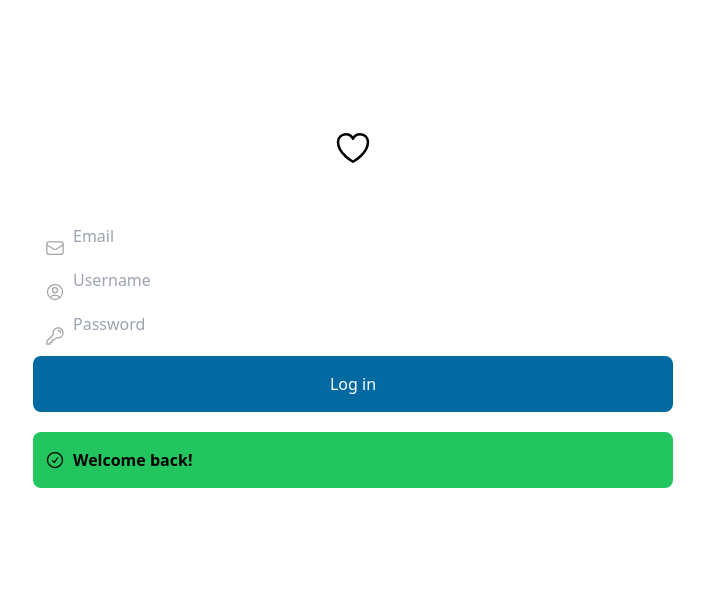
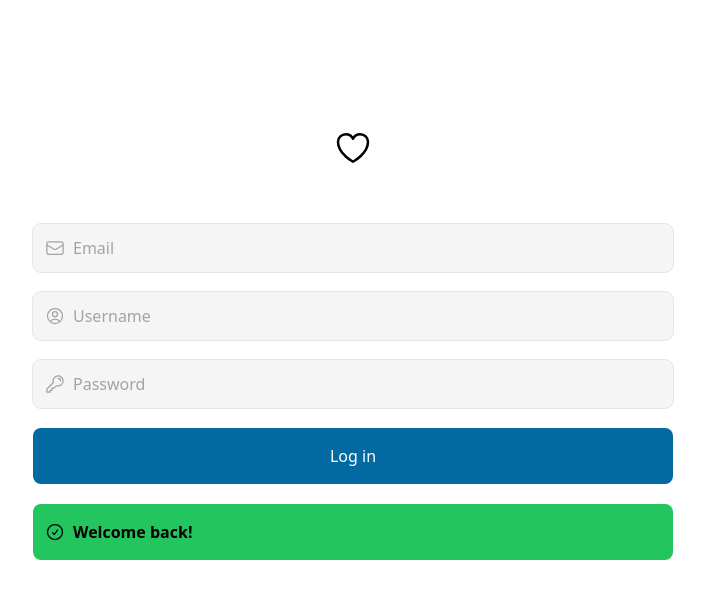
Before and after one commit to charmleesb/carrot-assign, a Next.js app: page /log-in in a window 1280 px wide. Shown: the top 598 px of the page, without its empty margins (287-992 px from the left). Built offline with nearby package versions, Linux system fonts and the light colour scheme.

Commit message:
chore: 파일 위치 등 수정

```diff
--- a/app/create-account/actions.ts
+++ b/app/create-account/actions.ts
@@ -1,7 +1,7 @@
 "use server";
 import { z } from "zod";
-import { PASSWORD_MIN_LENGTH, PASSWORD_REGEX, PASSWORD_REGEX_ERROR } from "../lib/constants";
-import db from "../lib/db";
+import { PASSWORD_MIN_LENGTH, PASSWORD_REGEX, PASSWORD_REGEX_ERROR } from "../../lib/constants";
+import db from "../../lib/db";
 
 const checkPasswords = (({password, confirmPassword}:{password:string, confirmPassword:string}) => password === confirmPassword)
 
--- a/app/create-account/page.tsx
+++ b/app/create-account/page.tsx
@@ -2,8 +2,8 @@
 
 import { useFormState } from "react-dom";
 import { createAccount } from "./actions";
-import Input from "../components/Input";
-import Button from "../components/Button";
+import Input from "../../components/Input";
+import Button from "../../components/Button";
 
 export default function CreateAccount() {
   const [state, dispatch] = useFormState(createAccount, null);
--- a/app/log-in/actions.ts
+++ b/app/log-in/actions.ts
@@ -1,7 +1,7 @@
 "use server";
 
 import {z} from "zod";
-import { PASSWORD_MIN_LENGTH, PASSWORD_REGEX, PASSWORD_REGEX_ERROR } from "../lib/constants";
+import { PASSWORD_MIN_LENGTH, PASSWORD_REGEX, PASSWORD_REGEX_ERROR } from "../../lib/constants";
 
 const checkEmail = (email:string) => email.endsWith("@zod.com");
 
--- a/app/log-in/page.tsx
+++ b/app/log-in/page.tsx
@@ -2,8 +2,8 @@
 
 import { useFormState } from "react-dom";
 import { login } from "./actions";
-import Input from "../components/Input";
-import Button from "../components/Button";
+import Input from "../../components/Input";
+import Button from "../../components/Button";
 
 export default function Login() {
   const [state, dispatch] = useFormState(login, null);
--- a/app/components/Input.tsx
+++ b/components/Input.tsx
@@ -4,17 +4,18 @@ interface InputProps {
   errors?: string[];
   name: string;
   icon?: React.ReactNode;
+  className?: string;
 }
 
-export default function Input({errors = [], name, ...rest}: InputProps & InputHTMLAttributes<HTMLInputElement>) {
+export default function Input({errors = [], name, className = "", icon, ...rest}: InputProps & InputHTMLAttributes<HTMLInputElement>) {
   return (
     <div className="relative">
-      {rest.icon && (
+      {icon && (
         <i className="w-5 h-5 absolute left-3 top-6 -translate-y-1/2 text-neutral-400 pointer-events-none">
-          {rest.icon}
+          {icon}
         </i>
       )}
-      <input className="bg-neutral-100 h-12 w-full outline-none rounded-lg px-5 focus:outline-none ring-1 focus:ring-2 ring-neutral-200 focus:ring-sky-700 border-none placeholder:text-neutral-400 transition" {...rest} />
+      <input className={`bg-neutral-100 h-12 w-full rounded-lg ring-1 focus:ring-2 ring-neutral-200 focus:ring-sky-700 border-none placeholder:text-neutral-400 outline-none ${icon ? "pl-10" : "px-4"} ${className}`} {...rest} />
       {errors.map((error, index) => (
         <span key={index} className="text-red-500 pt-3 font-medium block">{error}</span>
       ))}
```
Also changed, not shown: components/Button.tsx (renamed from app/components/Button.tsx), lib/constants.ts (renamed from app/lib/constants.ts), lib/db.ts (renamed from app/lib/db.ts).
